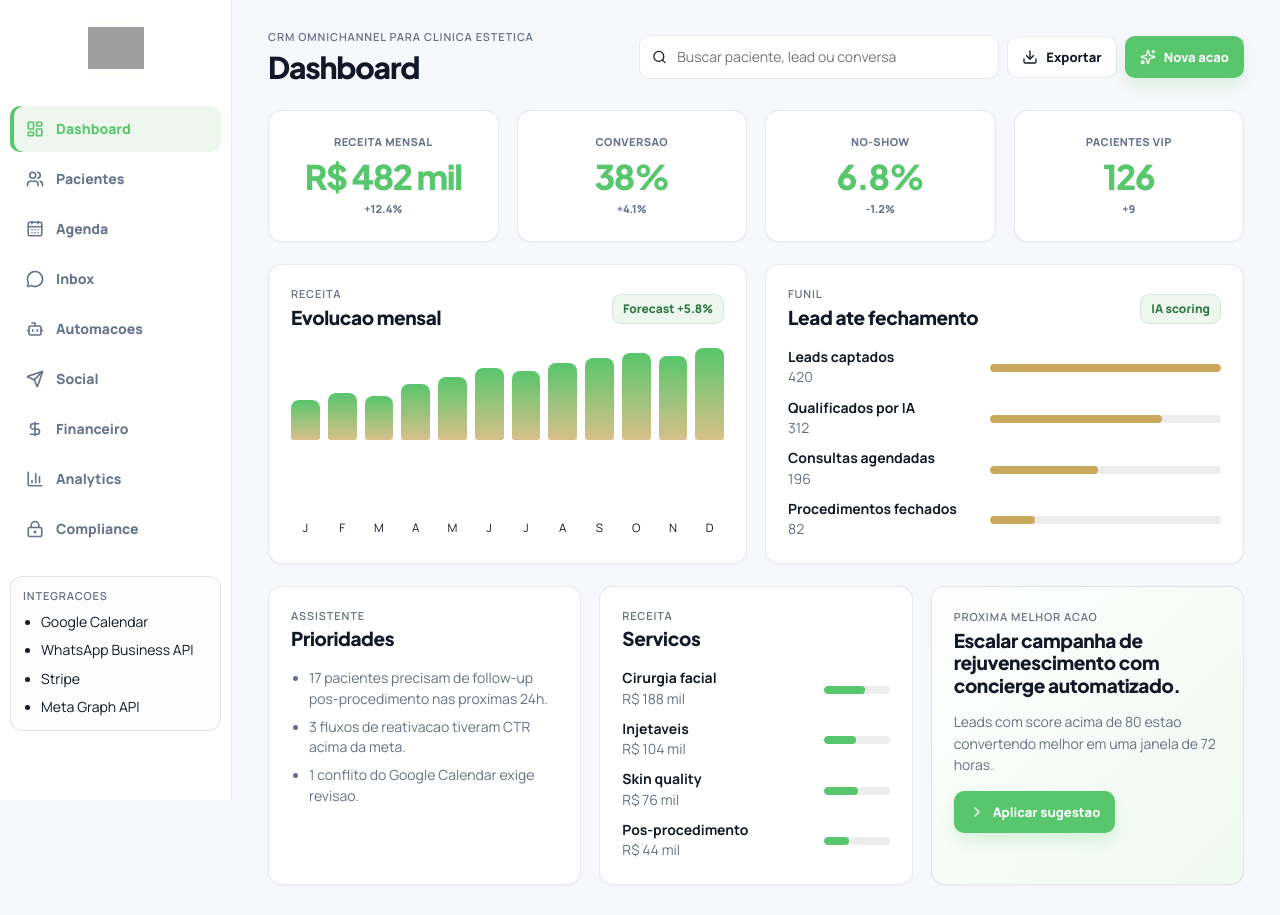
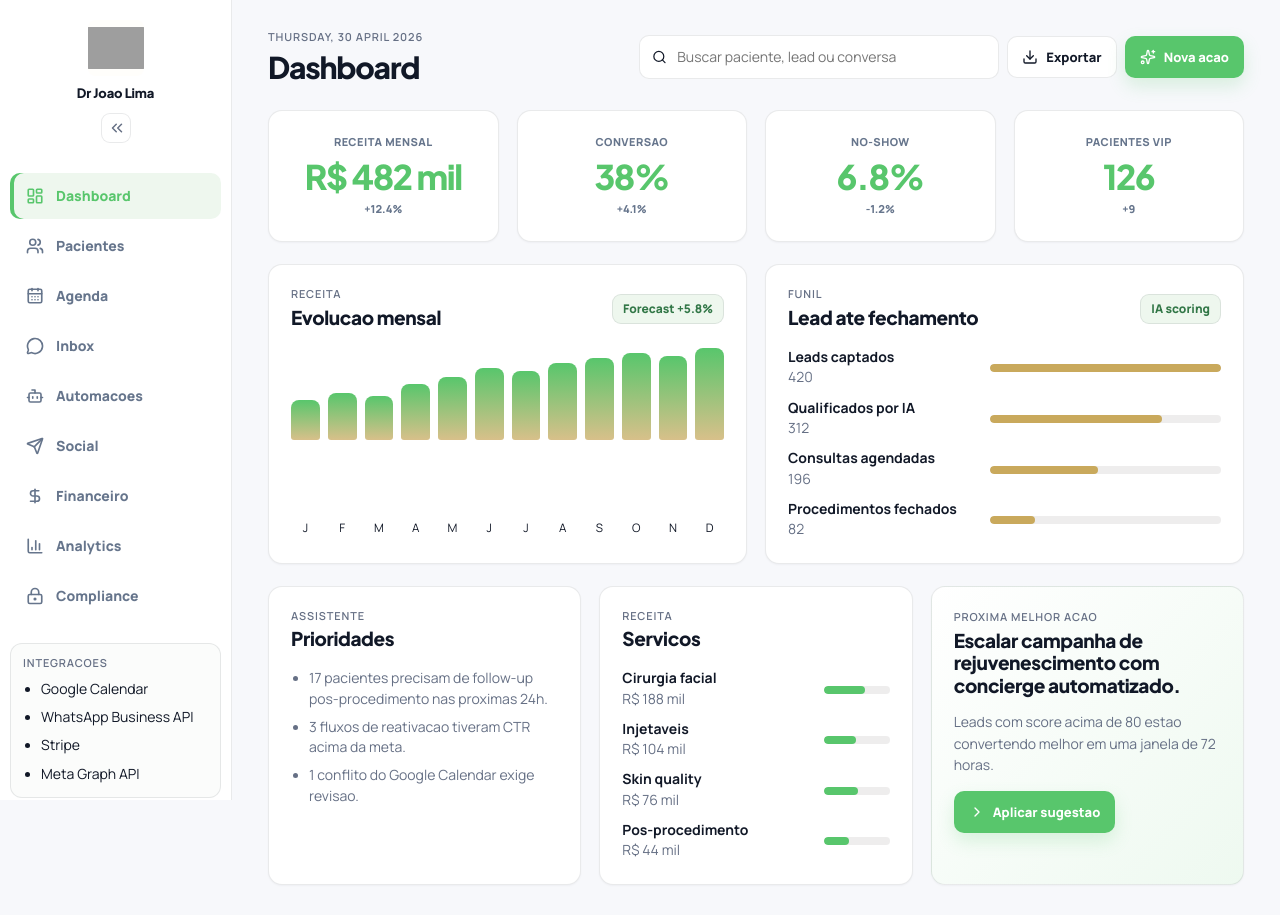
Before and after one commit to TheRebrandly/clinicadrjoaolima, a Next.js app: page / in a window 1280 px wide. Built offline with nearby package versions, Linux system fonts and the light colour scheme; grey boxes are pictures that could not be loaded.

Commit message:
Add collapsible sidebar behavior

```diff
--- a/app/page.jsx
+++ b/app/page.jsx
@@ -6,6 +6,8 @@ import {
   Bot,
   CalendarDays,
   ChevronRight,
+  ChevronsLeft,
+  ChevronsRight,
   ClipboardCheck,
   DollarSign,
   Download,
@@ -74,13 +76,17 @@ function Progress({ value, tone = "gold" }) {
   );
 }
 
-function Sidebar({ activeView, onChangeView, isOpen, onClose }) {
+function Sidebar({ activeView, onChangeView, isOpen, isCollapsed, onClose, onToggleCollapse }) {
   return (
-    <aside className={`sidebar ${isOpen ? "is-open" : ""}`}>
+    <aside className={`sidebar ${isOpen ? "is-open" : ""} ${isCollapsed ? "is-collapsed" : ""}`}>
       <div className="brand-row">
         <div className="brand-logo">
           <img src="/brand/dr-joao-lima-logo.svg" alt="Dr. Joao Lima Clinica Cirurgia Plastica" />
         </div>
+        <strong>Dr Joao Lima</strong>
+        <button className="collapse-button desktop-only" onClick={onToggleCollapse} aria-label="Recolher menu">
+          {isCollapsed ? <ChevronsRight size={18} /> : <ChevronsLeft size={18} />}
+        </button>
         <button className="icon-button mobile-only" onClick={onClose} aria-label="Fechar menu">
           <X size={18} />
         </button>
@@ -125,7 +131,7 @@ function Topbar({ activeView, onOpenMenu }) {
           <Menu size={18} />
         </button>
         <div>
-          <p className="eyebrow">CRM omnichannel para clinica estetica</p>
+          <p className="eyebrow">Thursday, 30 April 2026</p>
           <h1>{title}</h1>
         </div>
       </div>
@@ -518,6 +524,7 @@ function ActiveView({ view }) {
 export default function Home() {
   const [activeView, setActiveView] = useState("dashboard");
   const [menuOpen, setMenuOpen] = useState(false);
+  const [sidebarCollapsed, setSidebarCollapsed] = useState(false);
 
   function changeView(view) {
     setActiveView(view);
@@ -525,12 +532,14 @@ export default function Home() {
   }
 
   return (
-    <main className="app-shell">
+    <main className={`app-shell ${sidebarCollapsed ? "is-sidebar-collapsed" : ""}`}>
       <Sidebar
         activeView={activeView}
+        isCollapsed={sidebarCollapsed}
         isOpen={menuOpen}
         onChangeView={changeView}
         onClose={() => setMenuOpen(false)}
+        onToggleCollapse={() => setSidebarCollapsed((value) => !value)}
       />
       <div className="workspace">
         <Topbar activeView={activeView} onOpenMenu={() => setMenuOpen(true)} />
```
